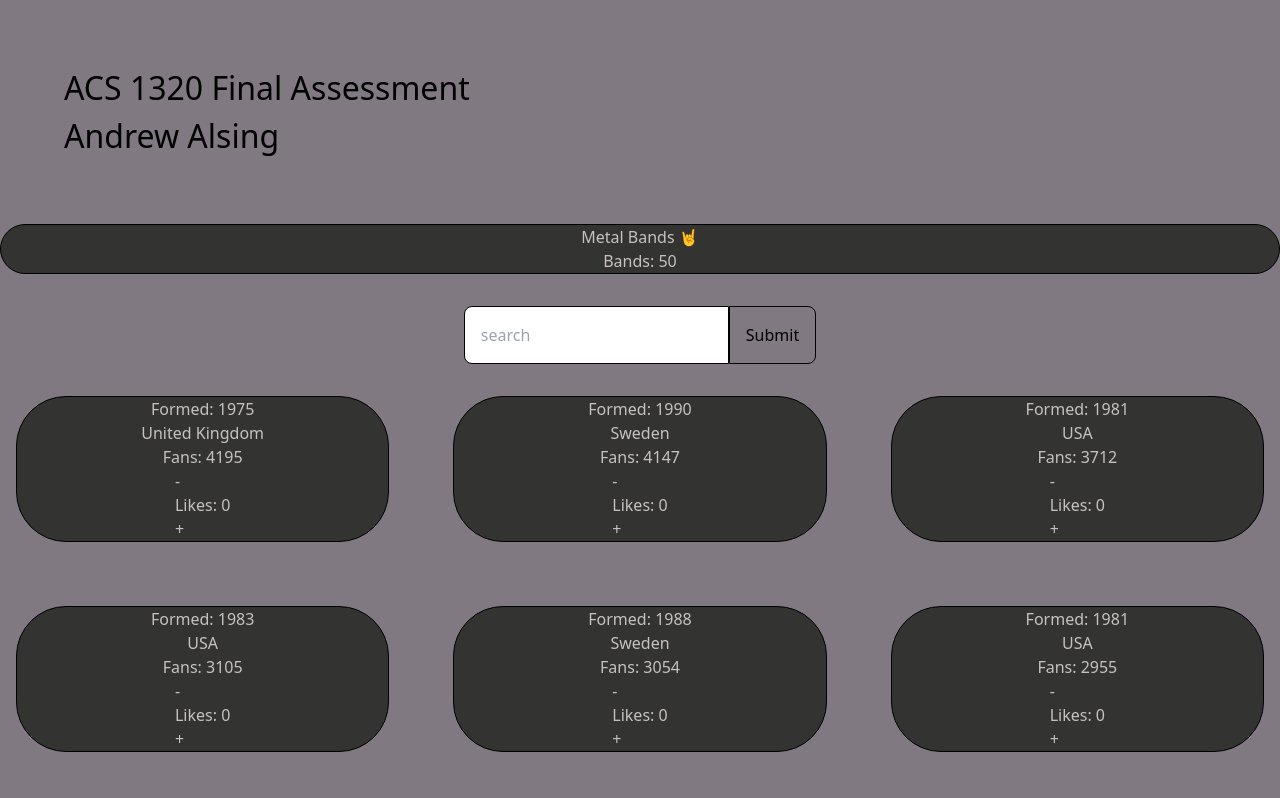
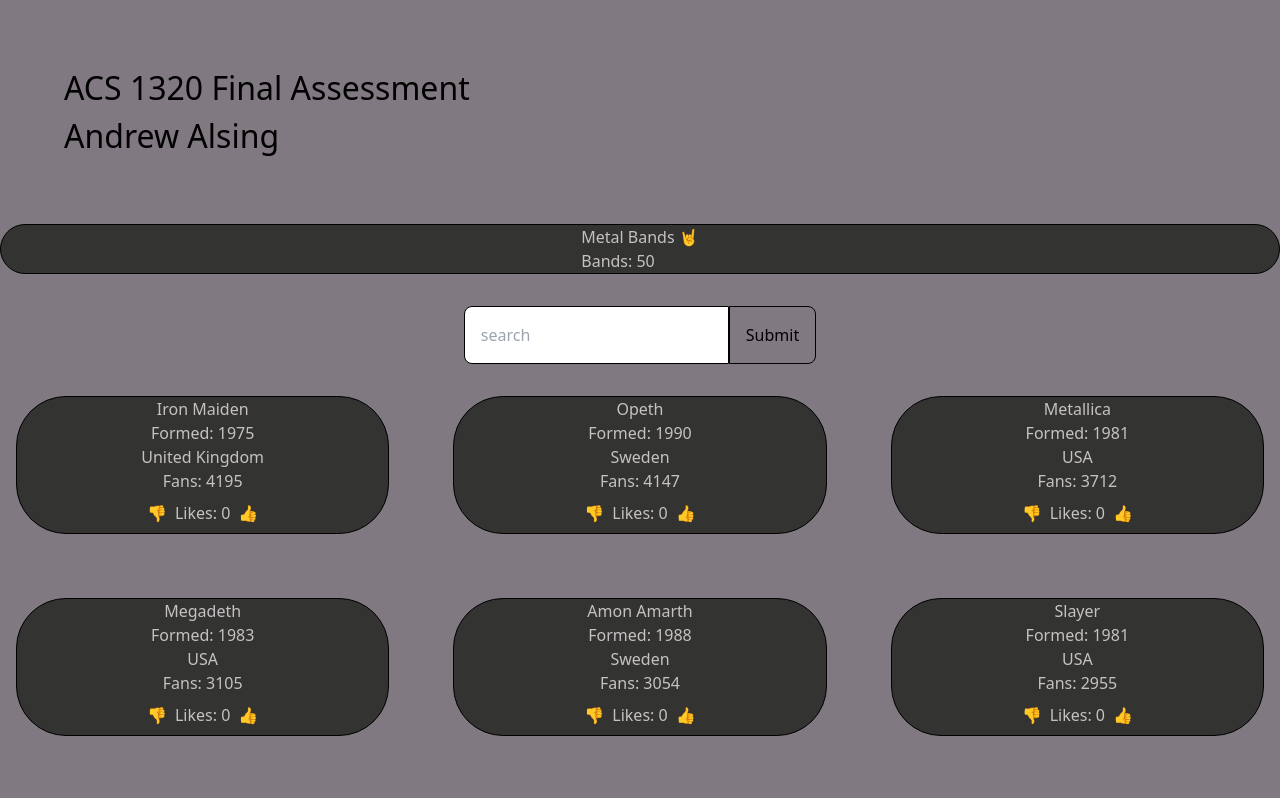
Before and after one commit to Andrew32A/ACS-1320-Final-Assessment, a React (Create React App) app: page / in a window 1280 px wide. Shown: the top 798 px of the page. Built offline with nearby package versions, Linux system fonts and the light colour scheme.

Commit message:
minor fixes and added styling

```diff
--- a/src/components/Band/Band.css
+++ b/src/components/Band/Band.css
@@ -1,8 +1,4 @@
-@tailwind base;
-@tailwind components;
-@tailwind utilities;
-
-.MetalMeta-wrapper {
+.Band-wrapper {
     display: flex;
     justify-content: center;
     border: 1px solid black;
@@ -11,7 +7,7 @@
     color: #c7c1c3;
 }
 
-.MetalMeta-wrapper > * {
+.Band-wrapper > * {
     display: flex;
     flex-direction: column;
     justify-content: center;
--- a/src/components/Band/Band.js
+++ b/src/components/Band/Band.js
@@ -5,7 +5,7 @@
     const { band_name, formed, origin, fans } = props
 
     return (
-        <div className="MetalMeta-wrapper">
+        <div className="Band-wrapper">
             <div className="">
                 <div className="">{ band_name }</div>
                 <div>Formed: { formed }</div>
--- a/src/components/BandList/BandList.css
+++ b/src/components/BandList/BandList.css
@@ -1,7 +1,3 @@
-@tailwind base;
-@tailwind components;
-@tailwind utilities;
-
 .BandsList {
     display: grid;
     grid-template-columns: 1fr 1fr 1fr;
--- a/src/components/BandList/BandList.js
+++ b/src/components/BandList/BandList.js
@@ -12,7 +12,7 @@
             <Band
             id={id}
             key={`${band_name}-${id}`}
-            name={band_name}
+            band_name={band_name}
             formed={formed}
             origin={origin}
             fans={fans}
--- a/src/components/Heading/Heading.css
+++ b/src/components/Heading/Heading.css
@@ -1,11 +1,6 @@
-@tailwind base;
-@tailwind components;
-@tailwind utilities;
-
 header {
     font-size: 2em;
     padding-left: 2em;
     padding-top: 2em;
     padding-bottom: 2em;
-    font-family: system-ui, -apple-system, BlinkMacSystemFont, 'Segoe UI', Roboto, Oxygen, Ubuntu, Cantarell, 'Open Sans', 'Helvetica Neue', sans-serif;
 }
--- a/src/components/Like/Like.css
+++ b/src/components/Like/Like.css
@@ -1,3 +1,8 @@
-@tailwind base;
-@tailwind components;
-@tailwind utilities;
+.Counter {
+    display: flex;
+    flex-direction: row;
+}
+
+.Counter > h2 {
+    padding: 0.5em;
+}
--- a/src/components/Like/Like.js
+++ b/src/components/Like/Like.js
@@ -1,4 +1,5 @@
 import { useState } from 'react'
+import "./Like.css"
 
 function Like() {
     const [like_count, setCount] = useState(0)
@@ -10,13 +11,13 @@
                 onClick={() => {
                 setCount(like_count - 1 )
                 }}
-        >-</button>
+            >👎</button>
             <h2>Likes: {like_count}</h2>
             <button
                 onClick={() => {
                 setCount(like_count + 1)
                 }}
-        >+</button>
+            >👍</button>
         </div>
 
     );
--- a/src/components/MetalMeta/MetalMeta.css
+++ b/src/components/MetalMeta/MetalMeta.css
@@ -1,3 +1,9 @@
-@tailwind base;
-@tailwind components;
-@tailwind utilities;
+.total {
+    display: flex;
+    justify-content: center;
+    border: 1px solid black;
+    border-radius: 50px;
+    background-color: #333431;
+    color: #c7c1c3;
+
+}
--- a/src/components/MetalMeta/MetalMeta.js
+++ b/src/components/MetalMeta/MetalMeta.js
@@ -1,8 +1,9 @@
 import data from "../../metal.json"
+import "./MetalMeta.css"
 
 function MetalMeta() {
     return (
-        <div className="MetalMeta-wrapper">
+        <div className="total">
             <div className="">
                 <div className="">Metal Bands 🤘</div>
                 <div>Bands: { data.length }</div>
```
Lines whose indentation alone changed are shown as unchanged.
